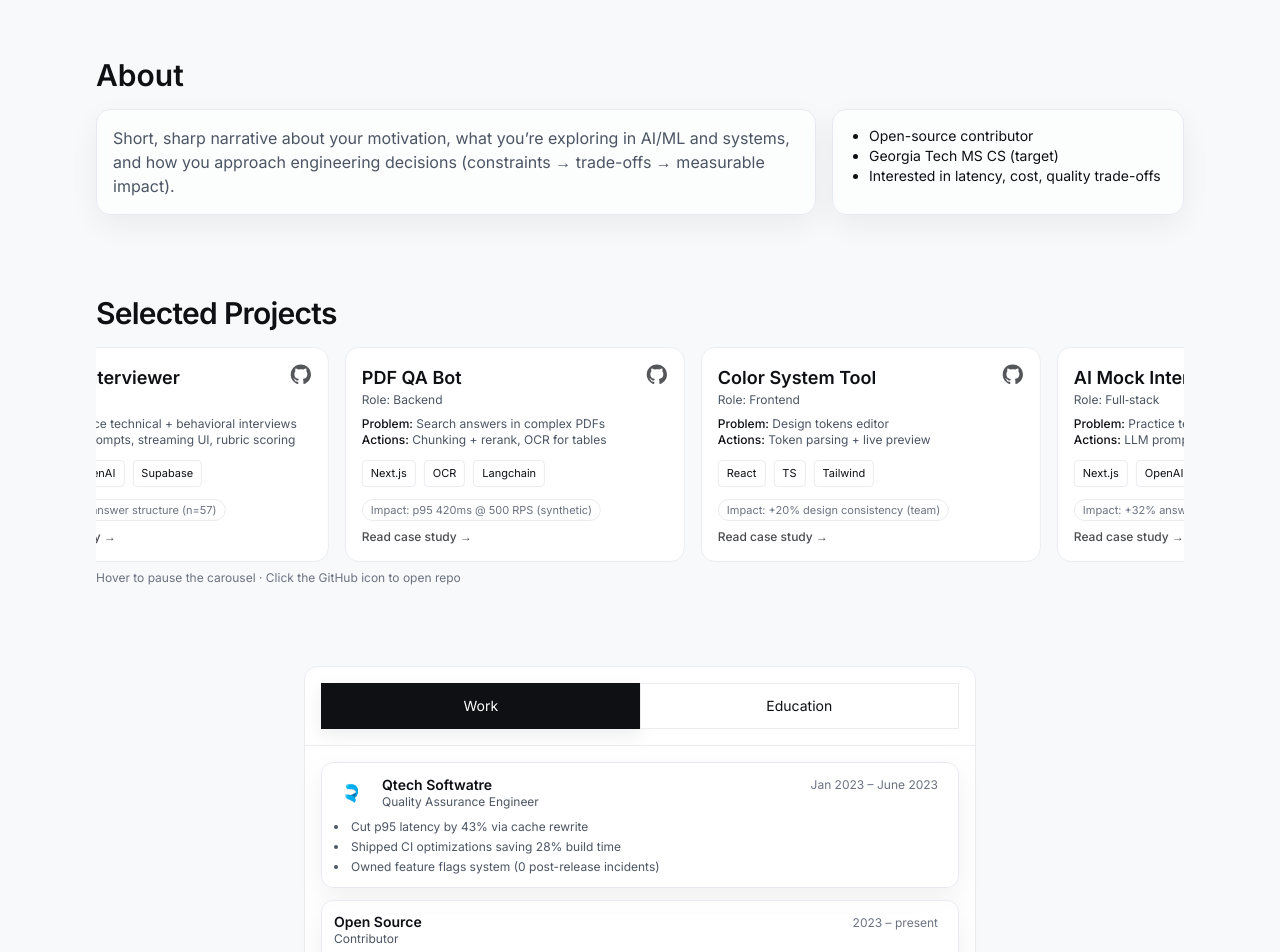
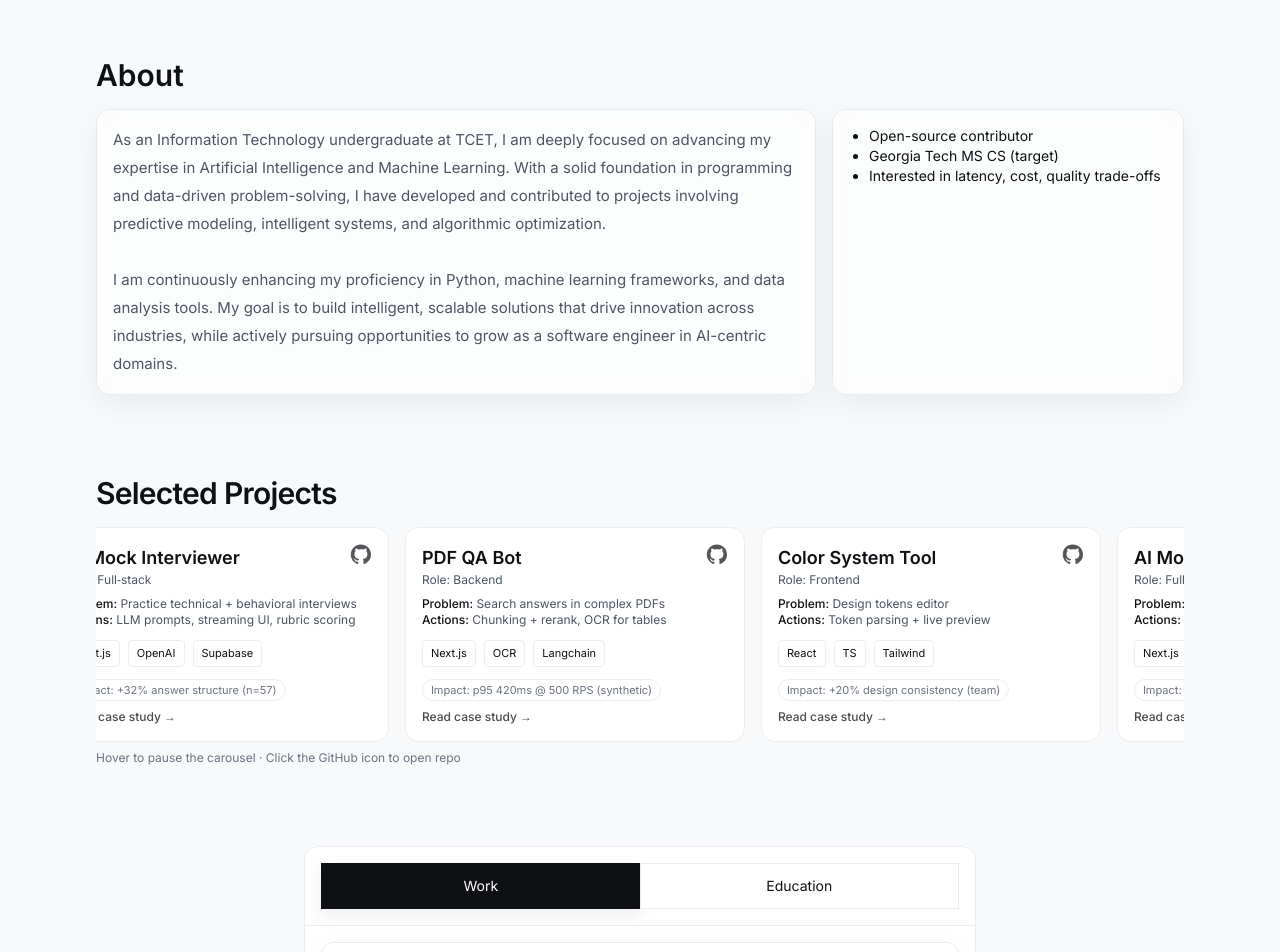
Before and after one commit to Youknowzair/portfolio, a Next.js app: page / in a window 1280 px wide. Shown: the part 380-1332 px from the top of the page. Built offline with nearby package versions, Linux system fonts and the light colour scheme.

Commit message:
feat(home): refine homepage content and structure

```diff
--- a/app/page.jsx
+++ b/app/page.jsx
@@ -11,7 +11,7 @@ export default function OnePage() {
   const [loaded, setLoaded] = useState(false);
   const [tLoading, setTLoading] = useState(false);
   const [tShown, setTShown] = useState(false);
-  useEffect(() => { const t = setTimeout(() => setLoaded(true), 1500); return () => clearTimeout(t); }, []);
+  useEffect(() => { const t = setTimeout(() => setLoaded(true), 3500); return () => clearTimeout(t); }, []); // 3.5 seconds to match loader
   if (!loaded) return <Loader />;
 
   return (
@@ -20,7 +20,7 @@ export default function OnePage() {
       <section id="home" className="section grid md:grid-cols-2 gap-8 items-center">
         <div className="space-y-5">
           <h1 className="text-3xl md:text-5xl font-semibold tracking-tight">I build clean, scalable software.</h1>
-          <p className="text-text-secondary text-lg">Minimalist engineering • AI/ML aware • Systems thinking</p>
+          <p className="text-text-secondary text-lg">Building AI-driven systems • ML engineering • Reliable, scalable software</p>
           <div className="flex items-center gap-4 md:gap-5">
             <a href="/projects" className="px-5 py-3 rounded-xl2 btn-primary">View Projects</a>
             <a href="#resume" className="px-5 py-3 rounded-xl2 btn-ghost">Download CV</a>
@@ -84,9 +84,10 @@ export default function OnePage() {
         <h2 className="text-2xl md:text-3xl font-semibold mb-4">About</h2>
         <div className="grid md:grid-cols-3 gap-4">
           <GlassCard className="md:col-span-2">
-            <p className="text-text-secondary">
-              Short, sharp narrative about your motivation, what you’re exploring in AI/ML and systems,
-              and how you approach engineering decisions (constraints → trade-offs → measurable impact).
+            <p className="text-text-secondary text-[15px] leading-7">
+              As an Information Technology undergraduate at TCET, I am deeply focused on advancing my expertise in Artificial Intelligence and Machine Learning. With a solid foundation in programming and data-driven problem-solving, I have developed and contributed to projects involving predictive modeling, intelligent systems, and algorithmic optimization.
+              <br /><br />
+              I am continuously enhancing my proficiency in Python, machine learning frameworks, and data analysis tools. My goal is to build intelligent, scalable solutions that drive innovation across industries, while actively pursuing opportunities to grow as a software engineer in AI-centric domains.
             </p>
           </GlassCard>
           <GlassCard>
@@ -321,39 +322,58 @@ function TabPanel({ experiences, education }){
 
         <div className="p-3 sm:p-4">
           {tab === 'work' ? (
-            <div className="space-y-3">
+            <div className="space-y-4">
               {experiences.map((it, i) => (
-                <div key={i} className="glass rounded-xl p-3 border border-divider shadow-sm">
-                  <div className="flex items-start justify-between gap-3">
-                    <div className="flex items-center gap-3">
+                <div key={i} className="glass rounded-xl p-4 border border-divider shadow-sm">
+                  <div className="flex items-start justify-between gap-4">
+                    <div className="flex items-center gap-5">
                       {it.logo && (
-                        <img src={it.logo} alt={`${it.company} logo`} className="w-9 h-9 rounded-md object-contain bg-white/5 p-1" />
+                        <img src={it.logo} alt={`${it.company} logo`} className="w-16 h-16 object-contain" />
                       )}
-                      <div>
-                        <div className="text-sm font-semibold leading-tight">{it.company}</div>
-                        <div className="text-xs text-text-secondary">{it.role}</div>
+                      <div className="font-inter">
+                        <div className="text-lg font-semibold leading-tight text-text tracking-tight">{it.company}</div>
+                        <div className="text-base text-text-secondary font-medium">{it.role}</div>
                       </div>
                     </div>
-                    <div className="text-xs text-text-muted self-start bg-surface/60 px-2 py-0.5 rounded-full">{it.period}</div>
+                    <div className="text-sm text-text-muted self-start bg-surface/60 px-3 py-1 rounded-full font-medium">{it.period}</div>
                   </div>
-                  <ul className="mt-2 grid gap-1 list-disc list-inside text-xs text-text-secondary">
+                  <ul className="mt-3 grid gap-1.5 list-disc list-inside text-[13px] text-text-secondary">
                     {it.impacts.map(line => <li key={line}>{line}</li>)}
                   </ul>
                 </div>
               ))}
             </div>
           ) : (
-            <div className="space-y-3">
+            <div className="space-y-4">
               {education.map((ed, i) => (
-                <a key={i} href={ed.link} className="glass rounded-xl p-3 block border border-divider shadow-sm">
-                  <div className="flex items-center justify-between">
-                    <div>
-                      <div className="text-sm font-semibold leading-tight">{ed.school}</div>
-                      <div className="text-xs text-text-secondary">{ed.degree}</div>
+                <div key={i} className="glass rounded-xl p-4 border border-divider shadow-sm">
+                  <div className="flex items-start justify-between gap-4">
+                    <div className="flex items-center gap-4">
+                      {ed.logo && (
+                        <div className="w-16 h-16 rounded-full overflow-hidden shrink-0 aspect-square" style={{ WebkitMaskImage: 'radial-gradient(circle, #000 99%, transparent 100%)', maskImage: 'radial-gradient(circle, #000 99%, transparent 100%)' }}>
+                          <img src={ed.logo} alt={`${ed.school} logo`} className="w-full h-full object-cover object-center" />
+                        </div>
+                      )}
+                      <div className="font-inter flex-1">
+                        <div className="text-lg font-semibold leading-tight text-text tracking-tight">{ed.school}</div>
+                        {ed.honors && (
+                          <div className="text-sm text-text-secondary font-medium mt-0.5">{ed.honors}</div>
+                        )}
+                        <div className="text-base text-text-secondary font-medium mt-0.5">{ed.degree}</div>
+                      </div>
                     </div>
-                    <div className="text-xs text-text-muted bg-surface/60 px-2 py-0.5 rounded-full">{ed.period}</div>
+                    <div className="flex flex-col items-end gap-2 min-w-[140px]">
+                      <div className="text-sm text-text-muted bg-surface/60 px-3 py-1 rounded-full font-medium">{ed.period}</div>
+                      {ed.percentage && (
+                        <div className="text-sm text-text-muted">
+                          <span className="inline-flex items-center gap-1 px-3 py-1 rounded-full border border-divider bg-surface/60 font-medium">
+                            {ed.percentage}
+                          </span>
+                        </div>
+                      )}
+                    </div>
                   </div>
-                </a>
+                </div>
               ))}
             </div>
           )}
```
